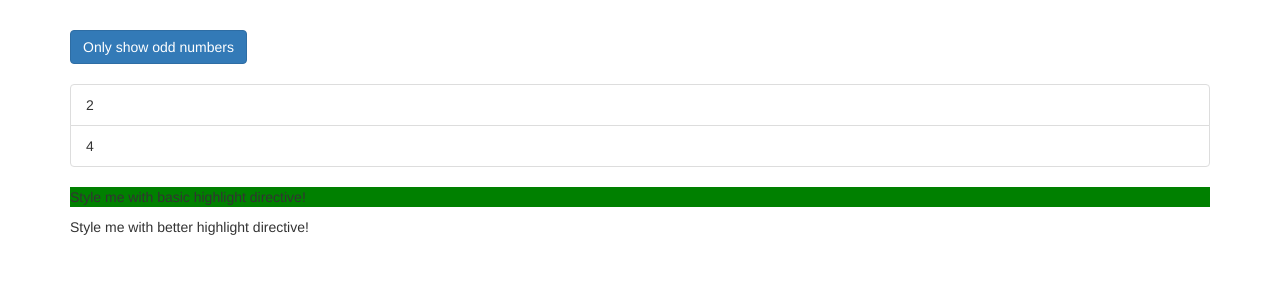
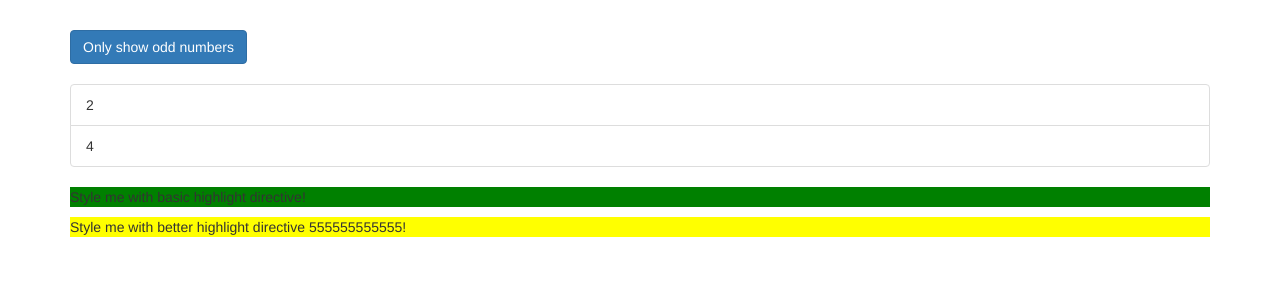
Before and after one commit to chungthehao/Angular_Directives_Deep_Dive, an Angular app: page / in a window 1280 px wide. Shown: the top 300 px of the page. Built offline with nearby package versions, Linux system fonts and the light colour scheme.

Commit message:
Binding to Directive Properties

```diff
--- a/src/app/app.component.html
+++ b/src/app/app.component.html
@@ -31,7 +31,28 @@
       </ul>
 
       <p appBasicHighlight>Style me with basic highlight directive!</p>
-      <p appBetterHighlight>Style me with better highlight directive!</p>
+
+      <!-- <p
+        appBetterHighlight
+        [defaultColor]="'yellow'"
+        [highlightColor]="'pink'">Style me with better highlight directive 1111111111!</p> -->
+
+      <!-- <p
+        appBetterHighlight
+        [defaultColor]="'yellow'"
+        [appBetterHighlight]="'pink'">Style me with better highlight directive 22222222222!</p> -->
+      <!-- <p
+
+        [defaultColor]="'yellow'"
+        [appBetterHighlight]="'pink'">Style me with better highlight directive 33333333333!</p> -->
+      <!-- <p
+
+        defaultColor="yellow"
+        [appBetterHighlight]="'pink'">Style me with better highlight directive 4444444444444!</p> -->
+      <p
+
+        defaultColor="yellow"
+        appBetterHighlight="pink">Style me with better highlight directive 555555555555!</p>
 
       <ng-template [ngIf]="onlyOdd">
         <p>Only odd</p>
--- a/src/app/better-highlight/better-highlight.directive.ts
+++ b/src/app/better-highlight/better-highlight.directive.ts
@@ -1,10 +1,12 @@
-import { Directive, Renderer2, OnInit, ElementRef, HostListener, HostBinding } from '@angular/core';
+import { Directive, Renderer2, OnInit, ElementRef, HostListener, HostBinding, Input } from '@angular/core';
 
 @Directive({
   selector: '[appBetterHighlight]'
 })
 export class BetterHighlightDirective implements OnInit {
-  @HostBinding('style.backgroundColor') backgroundColor: string = 'transparent'; // initial value
+  @Input() defaultColor: string = 'transparent';
+  @Input('appBetterHighlight') highlightColor: string = 'blue';
+  @HostBinding('style.backgroundColor') backgroundColor: string;
 
   // Angular tự inject khi nó khởi tạo:
   // - elRef: tham chiếu tới ele chứa directive này.
@@ -13,6 +15,8 @@ export class BetterHighlightDirective implements OnInit {
 
   ngOnInit() {
     // this.renderer.setStyle(this.elRef.nativeElement, 'background-color', 'blue');
+
+    this.backgroundColor = this.defaultColor; // initial value
   }
 
   // Dùng HostListener decorator để bắt sự kiện của ele chưa directive này!
@@ -20,14 +24,14 @@ export class BetterHighlightDirective implements OnInit {
     // C1
     // this.renderer.setStyle(this.elRef.nativeElement, 'background-color', 'blue');
     // C2
-    this.backgroundColor = 'blue';
+    this.backgroundColor = this.highlightColor;
   }
 
   @HostListener('mouseleave') mouseleave(eventData: Event) {
     // C1
     // this.renderer.setStyle(this.elRef.nativeElement, 'background-color', 'transparent');
     // C2
-    this.backgroundColor = 'transparent';
+    this.backgroundColor = this.defaultColor;
   }
 
 }
```
